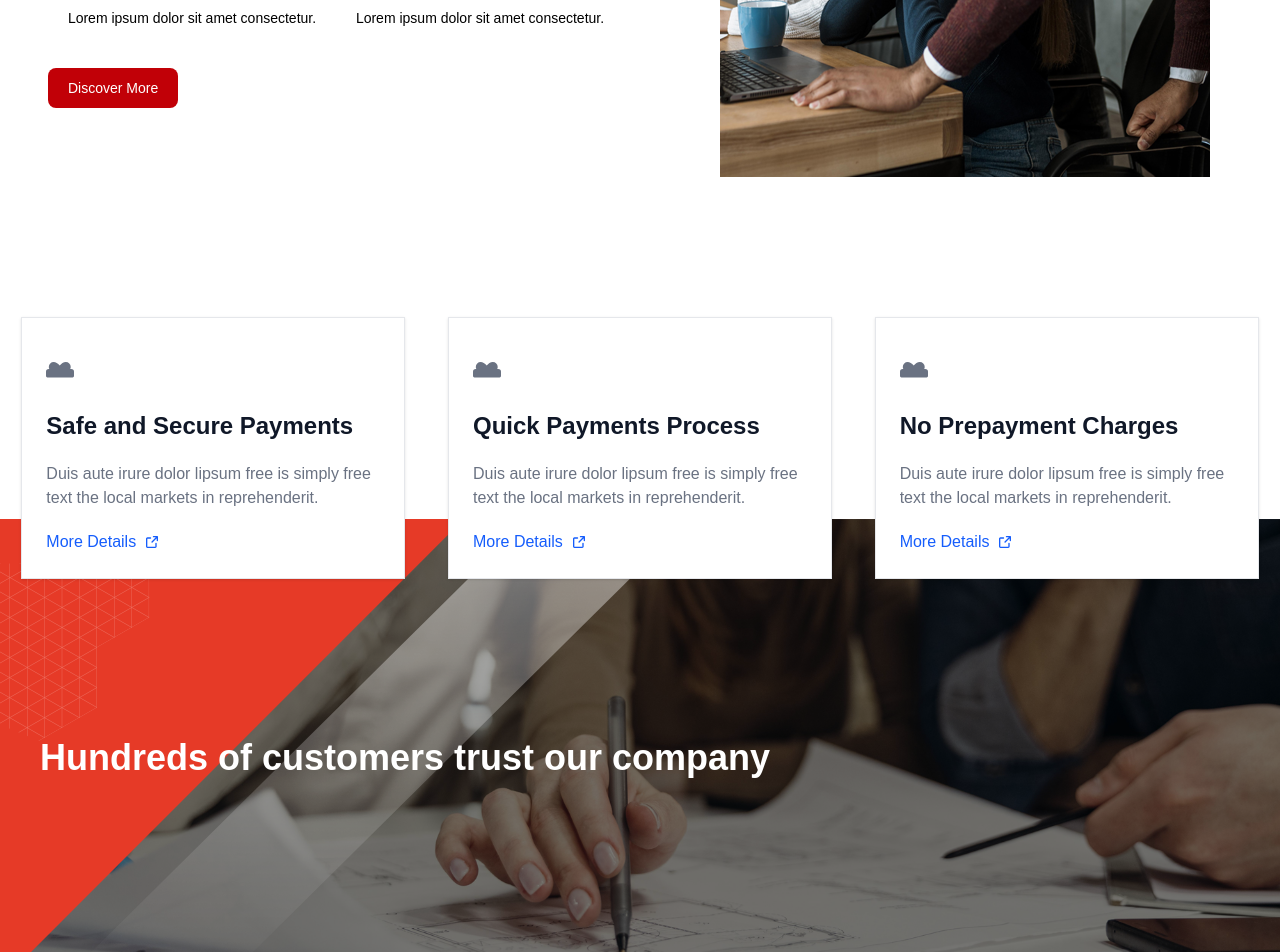
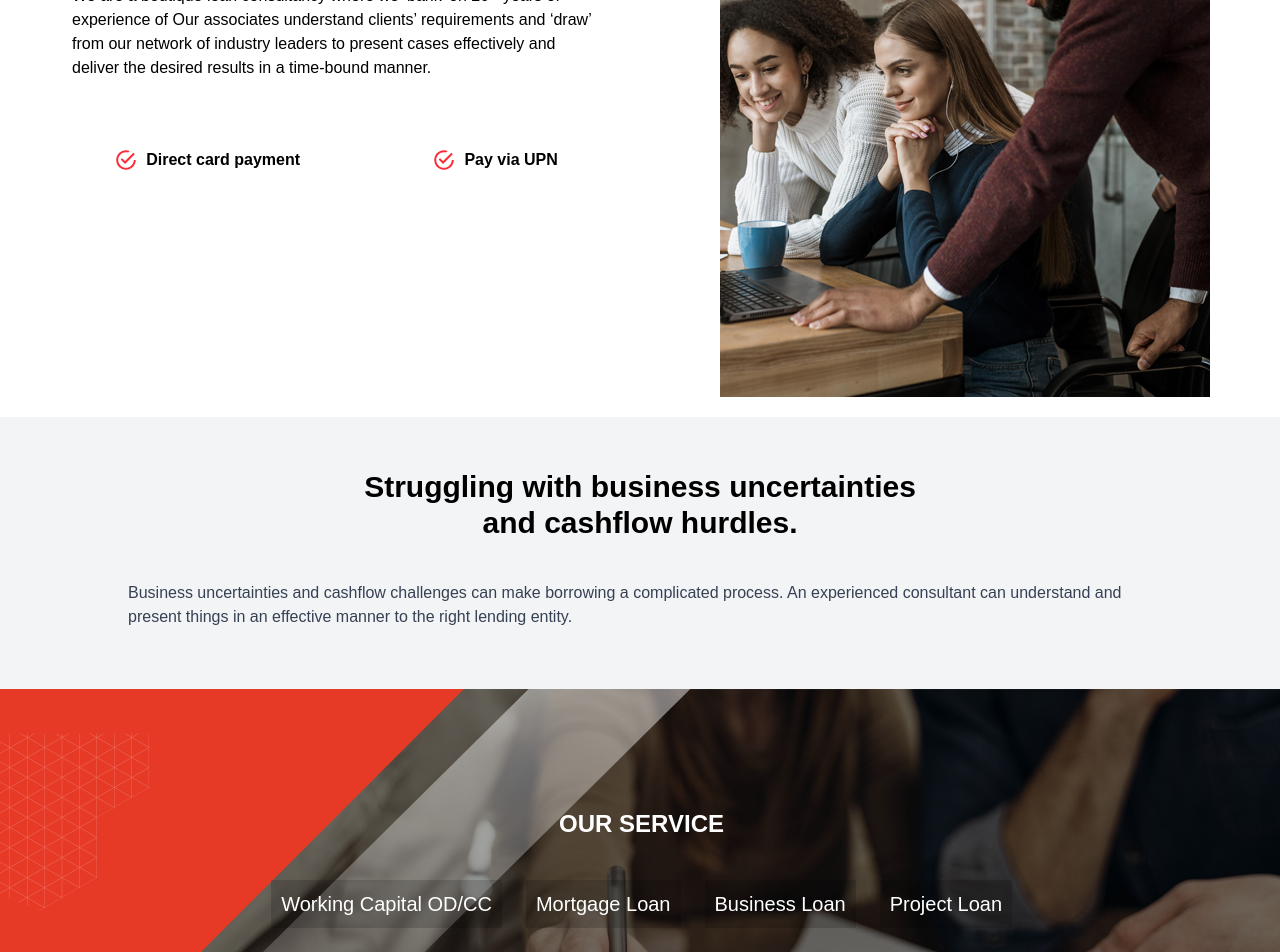
Before and after one commit to Keshavyadav98/Garvikfinancials, a Next.js app: page / in a window 1280 px wide. Shown: the part 1320-2272 px from the top of the page. Built offline with nearby package versions, Linux system fonts and the light colour scheme.

Commit message:
Content Added

```diff
--- a/src/app/page.tsx
+++ b/src/app/page.tsx
@@ -58,10 +58,22 @@ export default function Home() {
           </div>
         </div>
 
+        <div className="bg-[url('../Images/testi.png')]">
+        <section className=" text-center mt-10  mx-auto w-100% md:w-[80%] ">
+          <h3 className="text-red-500">|| OUR Benifits ||</h3>
+          <h1 className="font-bold text-3xl mt-3">
+            Which NBFC is right for your funding needs?
+          </h1>
+          <p className="font-normal my-5 mx-auto text-gray-700 text-start mt-10 ">
+            Apart from Banks there are hundreds of NBFCs categorised as Upper and Middle Layer by the RBI. Each lending institution has its own area of expertise and the kind of transactions it favours. Presenting the right case, correctly to the right entity makes all the difference.
+            </p>
+        </section>
+        </div>
+
         {/* About Company Section */}
         <div className="pt-30">
           <div className="flex justify-around flex-col lg:flex-row">
-            <div className="w-full m-5 lg:w-[45vw]">
+            <div className="w-full m-0 lg:m-5 lg:w-[45vw]">
               <p className="text-center lg:text-start">|| About Company ||</p>
               <h1 className="py-3 text-4xl font-bold">
                 Personal loans to fulfill your dreams
@@ -69,31 +81,28 @@ export default function Home() {
 
               <div>
                 <div className="flex items-center py-10">
-                  <div className="w-12 h-12 rounded-full flex items-center justify-center bg-gray-300">
+                  {/* <div className="w-12 h-12 rounded-full flex items-center justify-center bg-gray-300">
                     <FaHandHoldingUsd className="text-xl text-red-600" />
-                  </div>
+                  </div> */}
                   <div className="px-6">
                     <h1>
-                      We are a boutique loan consultancy where we &lsquo;bank&rsquo; on 20+ years of experience.
+                      We are a boutique loan consultancy where we &lsquo;bank&rsquo; on 20+ years of experience of
+                  Our associates understand clients&rsquo; requirements and &lsquo;draw&rsquo; from
+                  our network of industry leaders to present cases effectively
+                  and deliver the desired results in a time-bound manner.
                     </h1>
                   </div>
                 </div>
 
                 <p className="pb-5">
-                  Our associates understand clients&rsquo; requirements and &lsquo;draw&rsquo; from
-                  our network of industry leaders to present cases effectively
-                  and deliver the desired results in a time-bound manner.
                 </p>
 
-                <div className="flex flex-col lg:flex-row justify-around py-5">
+                <div className="flex flex-col lg:flex-row justify-around">
                   <div className="p-2">
                     <div className="flex items-center gap-2">
                       <IoMdCheckmarkCircleOutline className="text-red-500 text-2xl font-black" />
                       <h2 className="font-bold">Direct card payment</h2>
                     </div>
-                    <p className="text-sm py-3">
-                      Lorem ipsum dolor sit amet consectetur.
-                    </p>
                   </div>
 
                   <div className="p-2">
@@ -101,71 +110,34 @@ export default function Home() {
                       <IoMdCheckmarkCircleOutline className="text-red-500 text-2xl font-black" />
                       <h2 className="font-bold">Pay via UPN</h2>
                     </div>
-                    <p className="text-sm py-3">
-                      Lorem ipsum dolor sit amet consectetur.
-                    </p>
                   </div>
                 </div>
 
-                <button
+                {/* <button
                   type="button"
                   className="focus:outline-none text-white bg-red-700 hover:bg-red-800 focus:ring-4
                   focus:ring-red-300 font-medium rounded-lg text-sm px-5 py-2.5 me-2 mb-2"
                 >
                   Discover More
-                </button>
+                </button> */}
               </div>
             </div>
 
-            <div className="w-full m-0 lg:m-5 lg:w-[40vw]">
+            <div className="w-full m-0 lg:m-0 lg:m-5 lg:w-[40vw]">
               <Image src={img1} alt="About Company" />
             </div>
           </div>
 
-          {/* Payment Cards */}
-          <div className="flex justify-around flex-col lg:flex-row mt-5 relative z-10 top-0 md:top-20">
-            {paymentCard.map((item, index) => (
-              <div
-                key={index}
-                className="w-full m-0 lg:m-5 lg:w-[30vw] p-6 bg-white border border-gray-200 shadow-sm"
-              >
-                <svg
-                  className="w-7 h-7 my-5 text-gray-500"
-                  aria-hidden="true"
-                  xmlns="http://www.w3.org/2000/svg"
-                  fill="currentColor"
-                  viewBox="0 0 20 20"
-                >
-                  <path d="M18 5h-.7c.229-.467.349-.98.351-1.5a3.5 3.5 0 0 0-3.5-3.5c-1.717 0-3.215 1.2-4.331 2.481C8.4.842 6.949 0 5.5 0A3.5 3.5 0 0 0 2 3.5c.003.52.123 1.033.351 1.5H2a2 2 0 0 0-2 2v3a1 1 0 0 0 1 1h18a1 1 0 0 0 1-1V7a2 2 0 0 0-2-2Z" />
-                </svg>
-                <h5 className="my-5 text-2xl font-semibold text-gray-900">
-                  {item.title}
-                </h5>
-                <p className="my-5 text-gray-500">{item.description}</p>
-                <a
-                  href="#"
-                  className="inline-flex font-medium items-center text-blue-600 hover:underline"
-                >
-                  More Details
-                  <svg
-                    className="w-3 h-3 ms-2.5"
-                    aria-hidden="true"
-                    xmlns="http://www.w3.org/2000/svg"
-                    fill="none"
-                    viewBox="0 0 18 18"
-                  >
-                    <path
-                      stroke="currentColor"
-                      strokeLinecap="round"
-                      strokeLinejoin="round"
-                      strokeWidth="2"
-                      d="M15 11v4.833A1.166 1.166 0 0 1 13.833 17H2.167A1.167 1.167 0 0 1 1 15.833V4.167A1.166 1.166 0 0 1 2.167 3h4.618m4.447-2H17v5.768M9.111 8.889l7.778-7.778"
-                    />
-                  </svg>
-                </a>
-              </div>
-            ))}
-          </div>
+
+        </div>
+        <div className="bg-gray-100 py-10">
+        <section className=" text-start md:text-center mx-auto w-[100%]  md:w-[80%]">
+          {/* <h3 className="text-red-500">|| CALCULATE YOUR RATE ||</h3> */}
+          <h1 className="font-bold text-3xl mt-3">
+            Struggling with business uncertainties<br /> and cashflow hurdles.
+          </h1>
+          <p className="font-normal my-5 mx-auto text-gray-700 text-start mt-10 ">Business uncertainties and cashflow challenges can make borrowing a complicated process. An experienced consultant can understand and present things in an effective manner to the right lending entity.</p>
+        </section>
         </div>
 
         {/* Video Background Section */}
@@ -174,16 +146,23 @@ export default function Home() {
             <div className="absolute inset-0 bg-black opacity-50"></div>
             <div className="relative z-10">
               <Image src={img2} alt="Video Background" />
-              <div className="absolute top-1/2 left-10 transform -translate-y-1/2">
-                <h1 className="text-4xl font-bold text-white">
+              <div className="absolute top-1/3 right-1/5 transform -translate-y-1/2">
+                {/* <h1 className="text-4xl font-bold text-white">
                   Hundreds of customers trust our company
-                </h1>
+                </h1> */}
+                  <h1 className="text-center mx-auto font-bold text-white my-10 text-2xl">OUR SERVICE</h1>
+                <div className="flex">
+                  <h1 className="mx-3 text-xl bg-[#00000029] p-[10px] text-white font-medium">Working Capital OD/CC</h1>
+                  <h1 className="mx-3 text-xl bg-[#00000029] p-[10px] text-white font-medium">Mortgage Loan</h1>
+                  <h1 className="mx-3 text-xl bg-[#00000029] p-[10px] text-white font-medium">Business Loan</h1>
+                  <h1 className="mx-3 text-xl bg-[#00000029] p-[10px] text-white font-medium">Project Loan</h1>
+                </div>
               </div>
             </div>
           </div>
         </section>
 
-        {/* Offering Section */}
+        {/* Offering Section
         <section className=" text-center">
           <h3 className="text-red-500">|| WHAT WE&apos;RE OFFERING ||</h3>
           <h1 className="font-bold text-3xl">
@@ -192,7 +171,7 @@ export default function Home() {
             {serviceProvide.map((item, index) => (
               <div
                 key={index}
-                className="w-full m-5 lg:w-[30vw] p-6 bg-white border border-gray-200 shadow-sm"
+                className="w-full m-0 lg:m-5 lg:w-[30vw] p-6 bg-white border border-gray-200 shadow-sm"
               >
                 <h5 className="my-5 text-2xl font-semibold text-gray-900">
                   {item.title}
@@ -222,31 +201,16 @@ export default function Home() {
               </div>
             ))}
           </div>
-        </section>
+        </section> */}
 
       </div>
-      <section className="flex flex-col md:flex-row bg-gray-100 py-10">
+      <section className="flex flex-col md:flex-row  py-10">
 
         <Loan />
-        <section className=" text-start md:text-center my-auto w-[100%] md:w-[50%]">
-          <h3 className="text-red-500">|| CALCULATE YOUR RATE ||</h3>
-          <h1 className="font-bold text-3xl mt-3">
-            Struggling with business uncertainties<br /> and cashflow hurdles.
-          </h1>
-          <p className="font-normal my-5 mx-auto text-gray-700 text-start mt-10 ">Business uncertainties and cashflow challenges can make borrowing a complicated process. An experienced consultant can understand and present things in an effective manner to the right lending entity.</p>
-        </section>
       </section>
 
 
-      <section className=" text-center mt-10  mx-auto w-100% md:w-[80%] bg-[url('../Images/testi.png')]">
-          <h3 className="text-red-500">|| OUR Benifits ||</h3>
-          <h1 className="font-bold text-3xl mt-3">
-            Which NBFC is right for your funding needs?
-          </h1>
-          <p className="font-normal my-5 mx-auto text-gray-700 text-start mt-10 ">
-            Apart from Banks there are hundreds of NBFCs categorised as Upper and Middle Layer by the RBI. Each lending institution has its own area of expertise and the kind of transactions it favours. Presenting the right case, correctly to the right entity makes all the difference.
-            </p>
-        </section>
+
     </>
   );
 }
```
